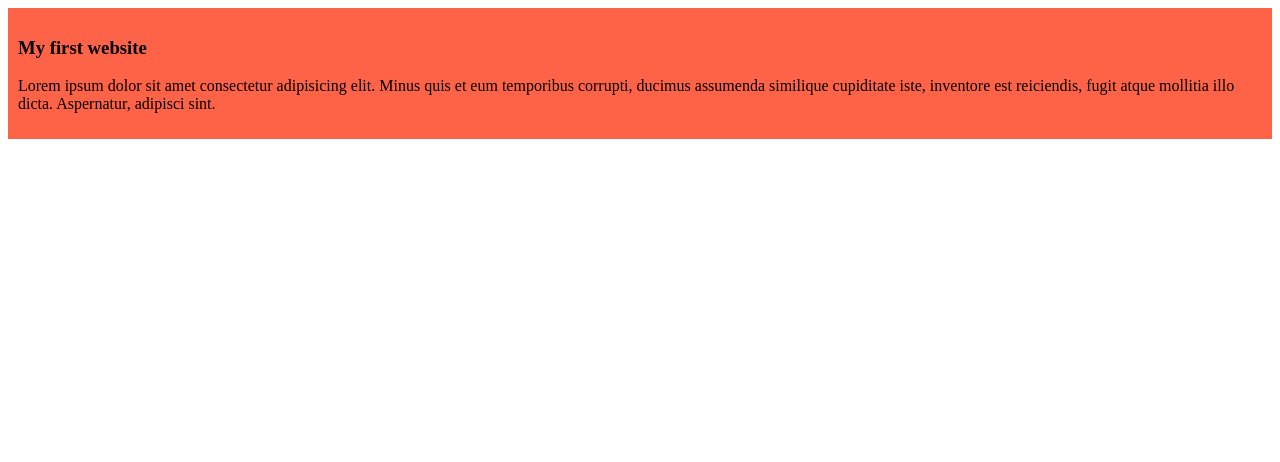
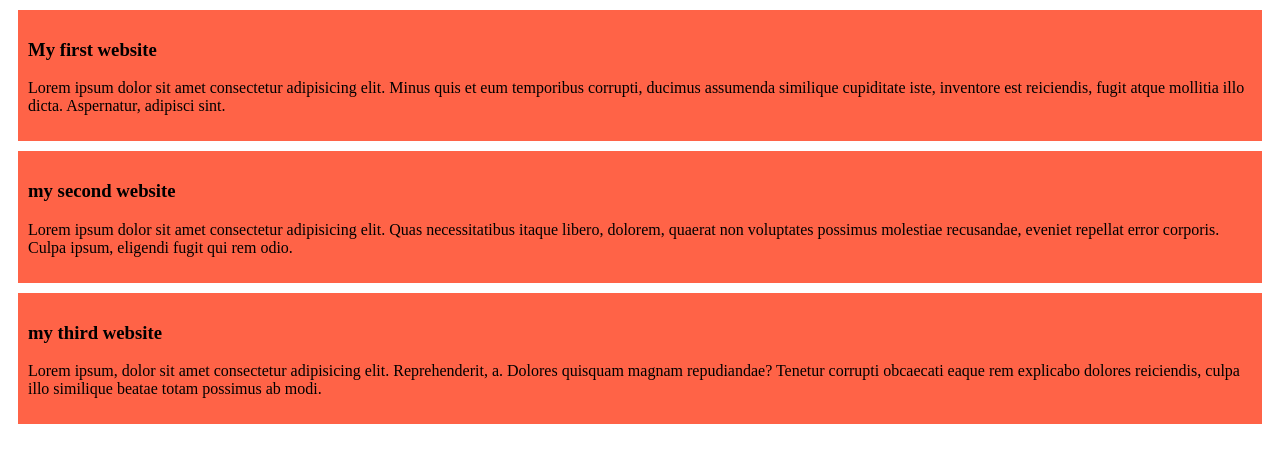
Before and after one commit to Ahidul1/my-simple-website, a plain HTML site: page index.html in a window 1280 px wide. Drawn offline with Linux system fonts and the light colour scheme.

Commit message:
added the second website

```diff
--- a/index.html
+++ b/index.html
@@ -12,5 +12,19 @@
 
     <p>Lorem ipsum dolor sit amet consectetur adipisicing elit. Minus quis et eum temporibus corrupti, ducimus assumenda similique cupiditate iste, inventore est reiciendis, fugit atque mollitia illo dicta. Aspernatur, adipisci sint.</p>
   </div>
+
+  <div>
+
+<h3>my second website</h3>
+<p>Lorem ipsum dolor sit amet consectetur adipisicing elit. Quas necessitatibus itaque libero, dolorem, quaerat non voluptates possimus molestiae recusandae, eveniet repellat error corporis. Culpa ipsum, eligendi fugit qui rem odio.
+</p>
+</div>
+<div>
+
+   <h3> my third website</h3>
+   <P>Lorem ipsum, dolor sit amet consectetur adipisicing elit. Reprehenderit, a. Dolores quisquam magnam repudiandae? Tenetur corrupti obcaecati eaque rem explicabo dolores reiciendis, culpa illo similique beatae totam possimus ab modi.</P>
+
+
+  </div>
 </body>
 </html>
--- a/styles/blogs.css
+++ b/styles/blogs.css
@@ -2,4 +2,5 @@ div{
 
     background-color: tomato;
     padding: 10px;
+    margin: 10px;
 }
```
